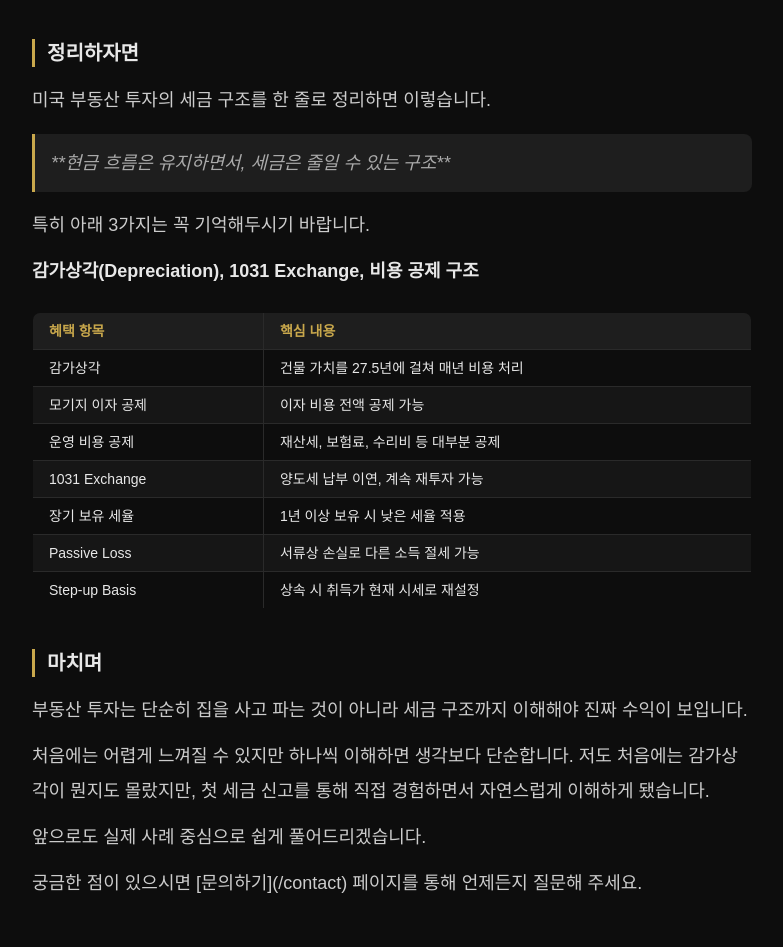
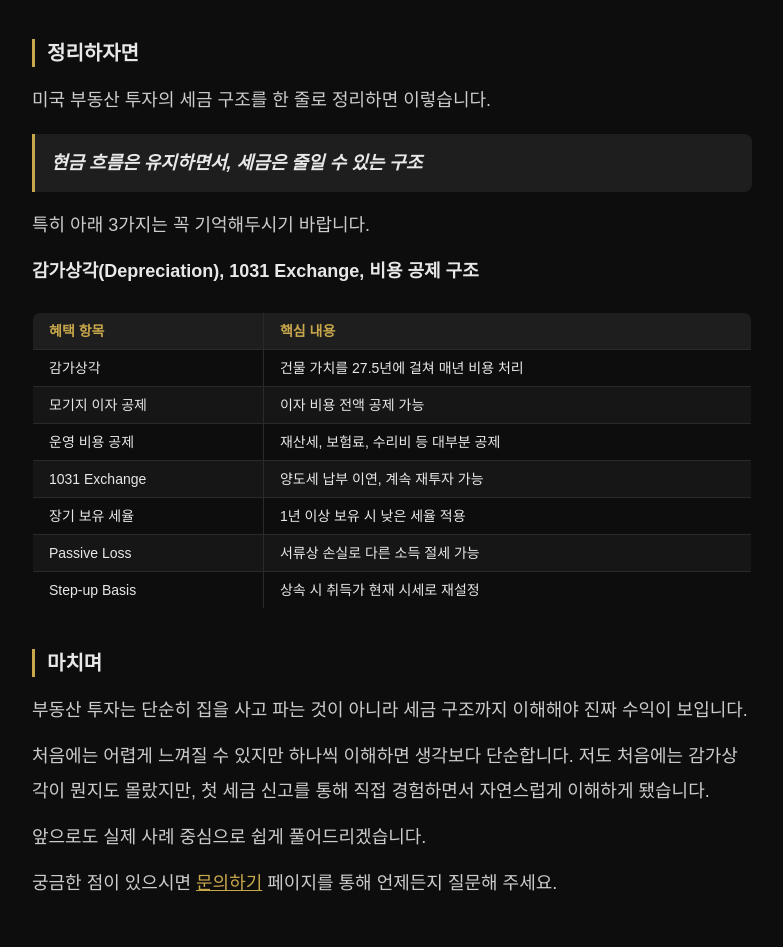
Before and after one commit to kimkim2026/kiminvestment, a Next.js app: page /blog/us-real-estate-tax-benefits in a window 1280 px wide. Shown: the part 4445-5392 px from the top of the page, without its empty margins (248-1031 px from the left). Built offline with nearby package versions, Linux system fonts and the light colour scheme.

Commit message:
모든 글 문의하기 링크 /contact 연결

```diff
--- a/app/blog/[slug]/page.tsx
+++ b/app/blog/[slug]/page.tsx
@@ -62,13 +62,25 @@ const categoryColors: Record<string, string> = {
 };
 
 function renderInline(text: string, baseKey: number): React.ReactNode[] {
-  const parts = text.split(/(\*\*[^*]+\*\*)/g);
+  const parts = text.split(/(\*\*[^*]+\*\*|\[[^\]]+\]\([^)]+\))/g);
   return parts.map((part, idx) => {
     if (part.startsWith("**") && part.endsWith("**")) {
       return (
         <strong key={`${baseKey}-${idx}`} style={{ color: "var(--foreground)" }}>
           {part.slice(2, -2)}
         </strong>
+      );
+    }
+    const linkMatch = part.match(/^\[([^\]]+)\]\(([^)]+)\)$/);
+    if (linkMatch) {
+      return (
+        <a
+          key={`${baseKey}-${idx}`}
+          href={linkMatch[2]}
+          style={{ color: "#C9A84C", textDecoration: "underline" }}
+        >
+          {linkMatch[1]}
+        </a>
       );
     }
     return part;
@@ -137,7 +149,7 @@ function renderMarkdown(content: string) {
           }}
           className="pl-4 py-3 pr-4 rounded-r-lg my-4 text-lg italic"
         >
-          {line.slice(2)}
+          {renderInline(line.slice(2), key * 1000)}
         </blockquote>
       );
     } else if (line.startsWith("| ")) {
@@ -235,20 +247,9 @@ function renderMarkdown(content: string) {
     } else if (line.trim() === "") {
       // skip empty lines
     } else {
-      // Parse inline bold
-      const parts = line.split(/(\*\*[^*]+\*\*)/g);
       elements.push(
         <p key={key++} style={{ color: "#ccc", lineHeight: 1.9 }} className="my-3 text-lg">
-          {parts.map((part, idx) => {
-            if (part.startsWith("**") && part.endsWith("**")) {
-              return (
-                <strong key={idx} style={{ color: "var(--foreground)" }}>
-                  {part.slice(2, -2)}
-                </strong>
-              );
-            }
-            return part;
-          })}
+          {renderInline(line, key * 1000)}
         </p>
       );
     }
```
